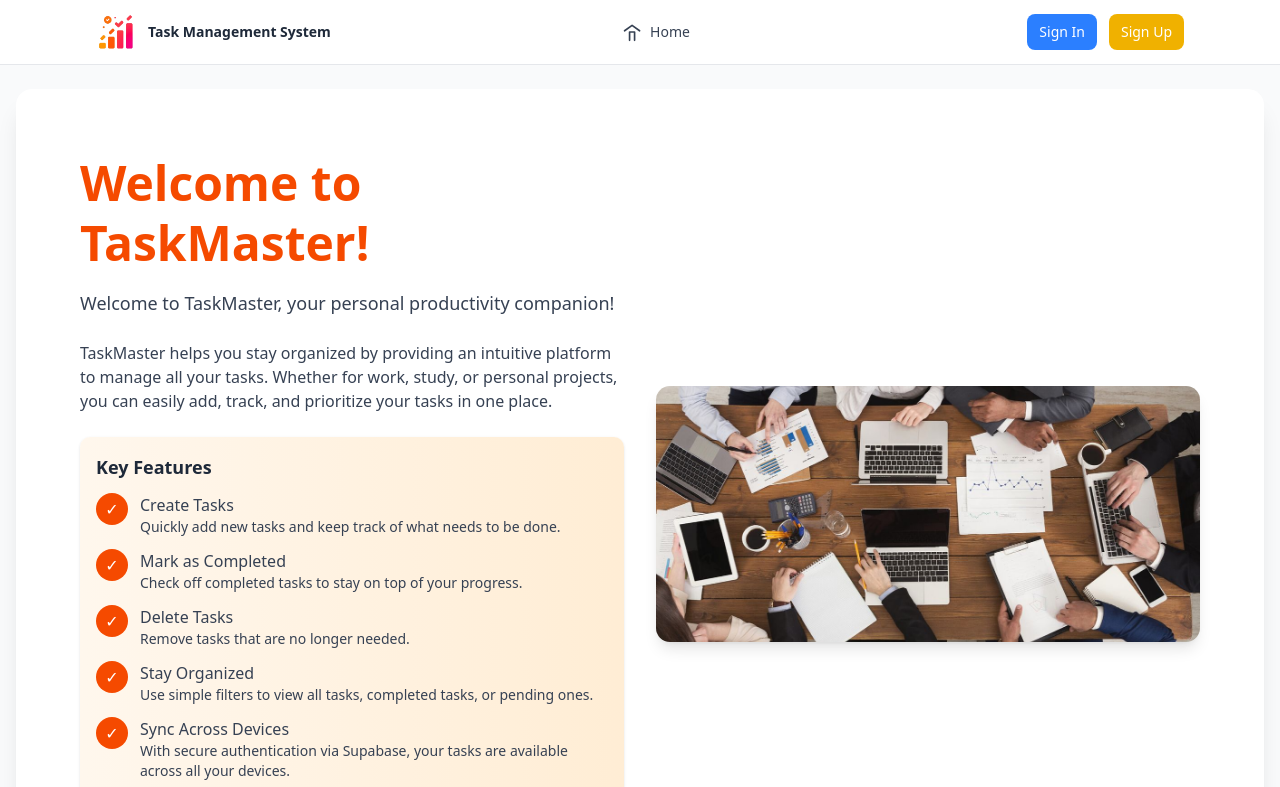
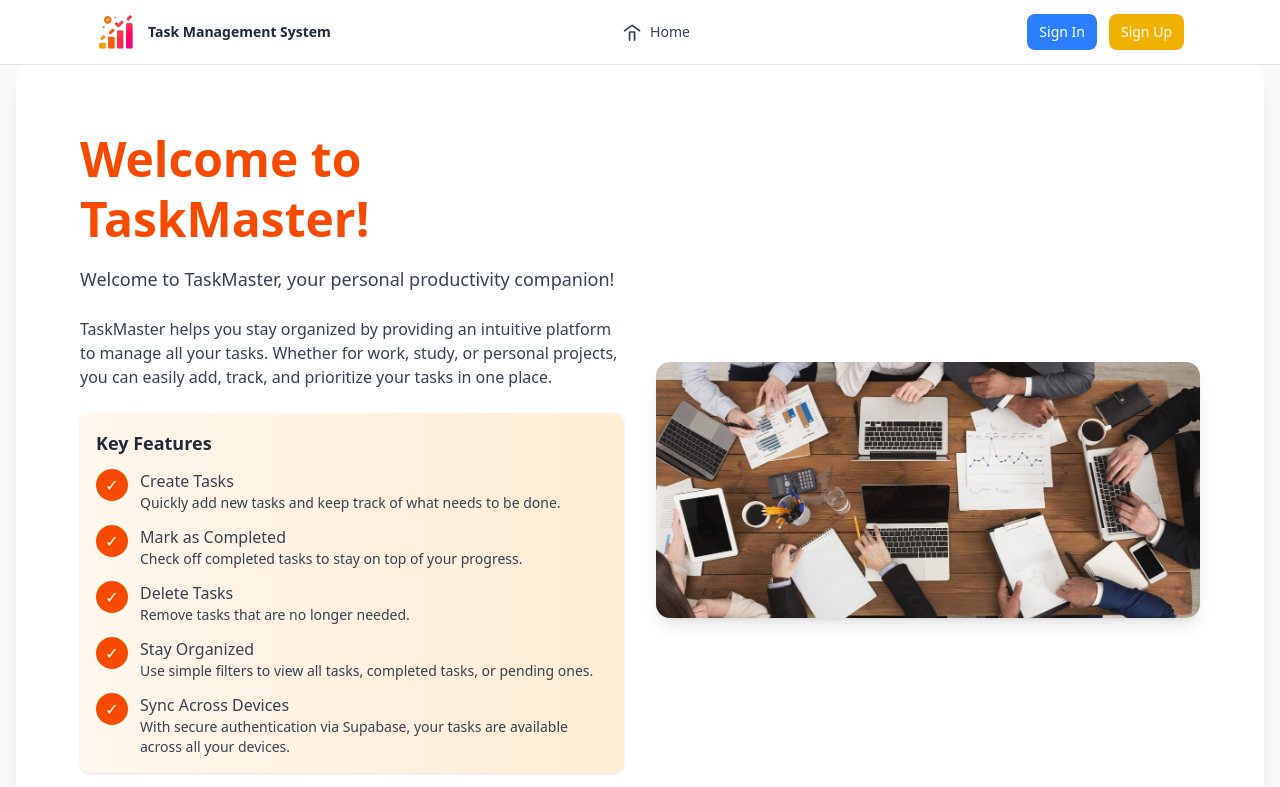
Before and after one commit to Naduliweerasinghe/taskmanagementsystem, a Next.js app: page / in a window 1280 px wide. Shown: the top 787 px of the page. Built offline with nearby package versions, Linux system fonts and the light colour scheme; no server answers.

Commit message:
Refactor header padding in HomePage for improved layout consistency

```diff
--- a/app/page.tsx
+++ b/app/page.tsx
@@ -54,7 +54,7 @@ export default function HomePage() {
   return (
     <div className="min-h-screen bg-gray-50 dark:bg-gray-900">
   {/* Hero */}
-  <header className="pt-4 sm:pt-6 pb-8 sm:pb-12">
+  <header className="pt-0 pb-0 sm:pb-12">
         <div className="w-full text-center mx-auto px-3 sm:px-4">
           <div className="w-full p-4 sm:p-8 md:p-12 lg:p-16 rounded-xl sm:rounded-2xl bg-white/95 dark:bg-slate-900/80 shadow-xl backdrop-blur-md">
             <div className="flex flex-col lg:flex-row items-center gap-6 sm:gap-8 w-full">
```
